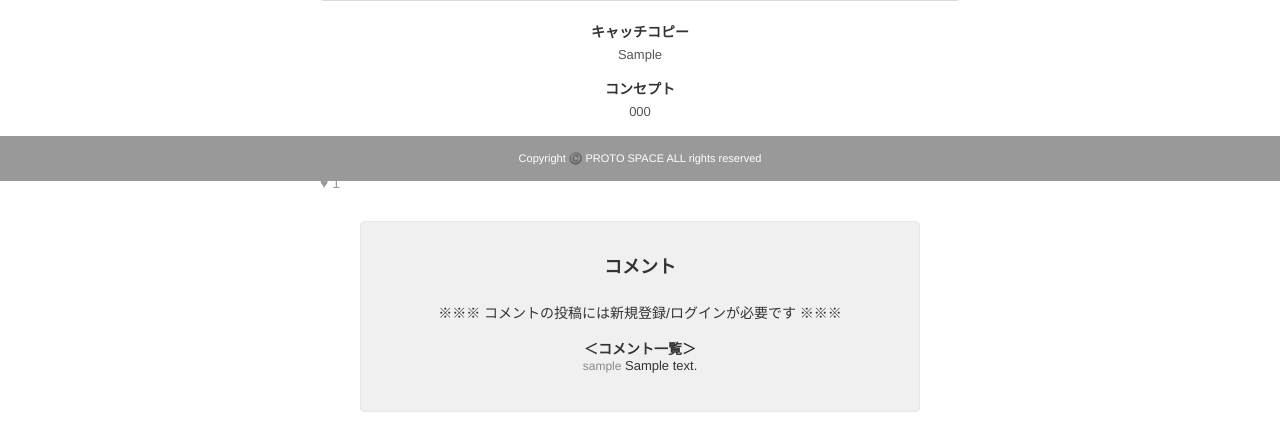
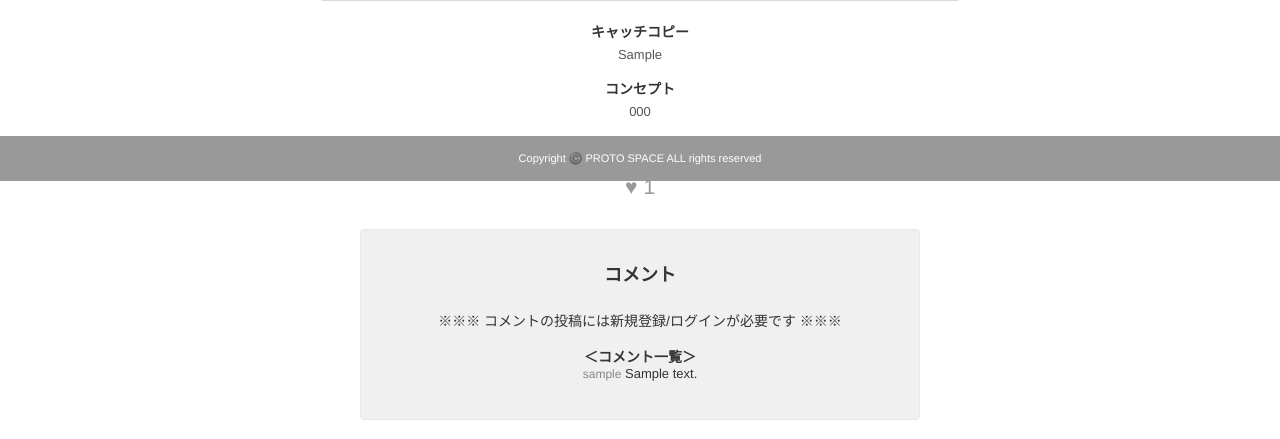
Before and after one commit to ishiitsubasa/protospace-a, a Django app: page /posts/1 in a window 1280 px wide. Shown: the part 619-1058 px from the top of the page. Before the commit the page ends 1031 px from the top, so only its background shows below. Run offline with Django 5.2, Linux system fonts and the light colour scheme; tables that the repository leaves empty hold one stand-in row (values such as "Sample post"); grey boxes marked "Sample" are stand-in pictures.

Commit message:
いいね機能修正
detailviewのいいねボタンを大きく中央に
投稿者本人がいいねできないように

```diff
--- a/posts/views.py
+++ b/posts/views.py
@@ -103,6 +103,8 @@ class PostUpdateView(LoginRequiredMixin, UpdateView):
 @require_POST
 def toggle_like(request, pk):
     post = get_object_or_404(Post, pk=pk)
+    if post.user == request.user:
+        return JsonResponse({'error': 'forbidden'}, status=403)
     like, created = Like.objects.get_or_create(user=request.user, post=post)
     if not created:
         like.delete()
--- a/static/css/style.css
+++ b/static/css/style.css
@@ -557,3 +557,18 @@ footer p {
   justify-content: space-between;
   margin-top: 8px;
 }
+
+.like-section--center {
+  justify-content: center;
+}
+
+.like-btn--large {
+  font-size: 21px;
+  padding: 6px 20px;
+  gap: 6px;
+}
+
+.like-display--large {
+  font-size: 21px;
+  gap: 6px;
+}
--- a/templates/posts/_post_list.html
+++ b/templates/posts/_post_list.html
@@ -12,7 +12,7 @@
       <p class="card__description">{{ post.catchphrase }}</p>
       <div class="card__footer">
         <span class="card__author">by <a href="{% url 'users:mypage' post.user.pk %}">{{ post.user.nickname }}</a></span>
-        {% if user.is_authenticated %}
+        {% if user.is_authenticated and user != post.user %}
         <button class="like-btn {% if post.pk in liked_post_ids %}liked{% endif %}"
                 data-post-id="{{ post.pk }}"
                 data-url="{% url 'Posts:like' post.pk %}">
--- a/templates/posts/detail.html
+++ b/templates/posts/detail.html
@@ -27,16 +27,16 @@
     <p>{{ post.concept }}</p>
   </div>
 
-  <div class="like-section">
-    {% if user.is_authenticated %}
-    <button class="like-btn {% if user_liked %}liked{% endif %}"
+  <div class="like-section like-section--center">
+    {% if user.is_authenticated and user != post.user %}
+    <button class="like-btn like-btn--large {% if user_liked %}liked{% endif %}"
             data-post-id="{{ post.pk }}"
             data-url="{% url 'Posts:like' post.pk %}">
       <span class="like-icon">&#9829;</span>
       <span class="like-count">{{ like_count }}</span>
     </button>
     {% else %}
-    <div class="like-display">
+    <div class="like-display like-display--large">
       <span class="like-icon">&#9829;</span>
       <span class="like-count">{{ like_count }}</span>
     </div>
```
